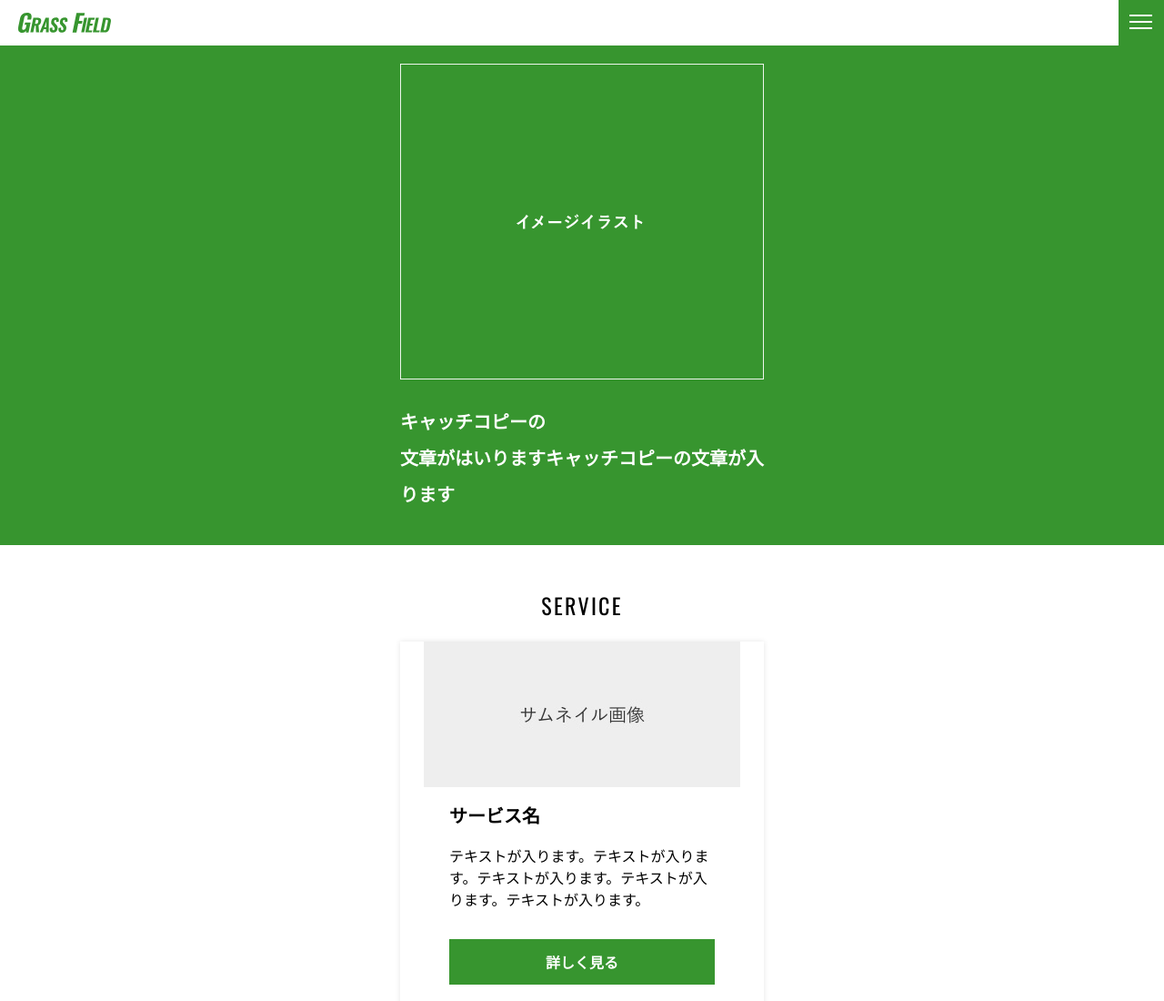
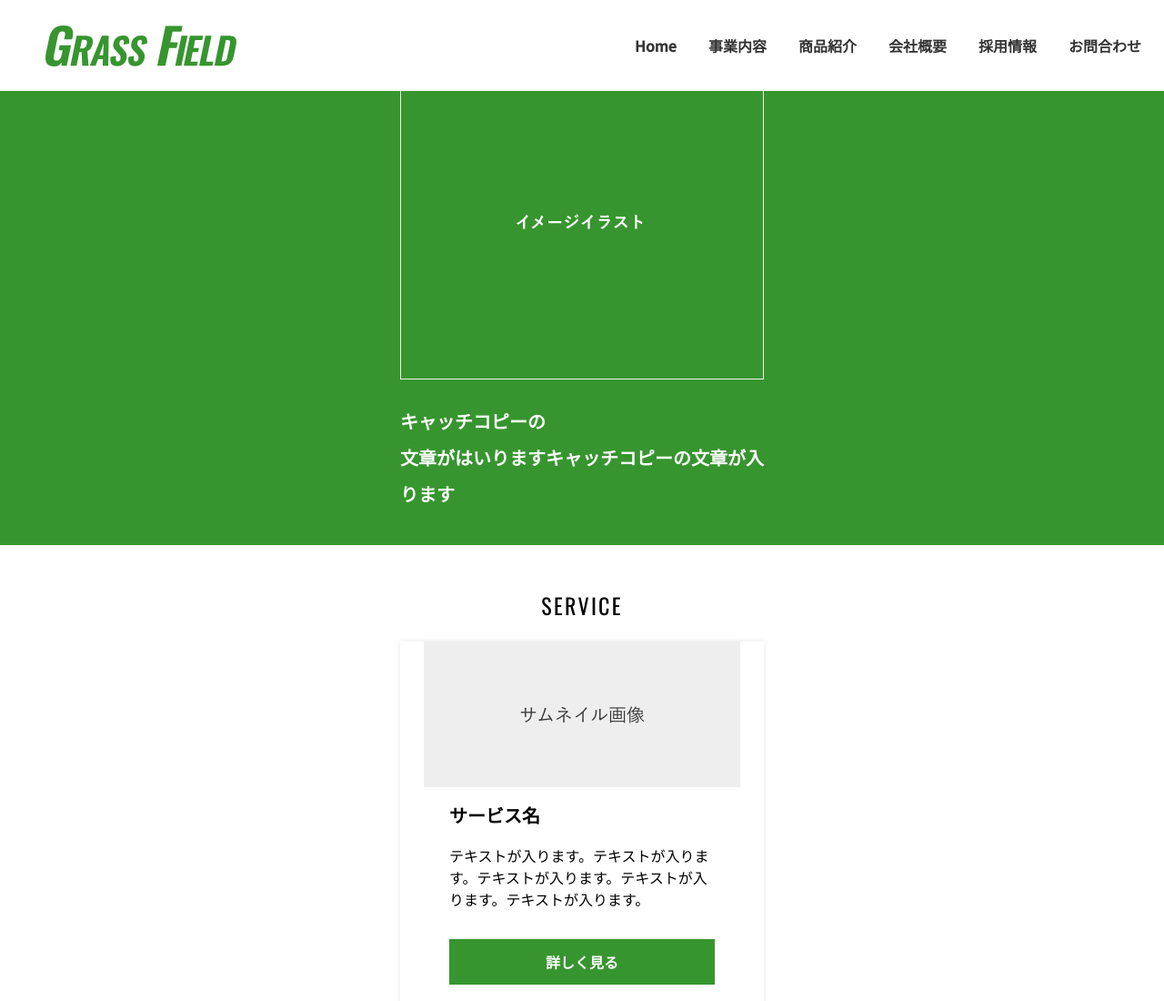
Before and after one commit to zakazan/mdn_coading_textbook, a plain HTML site: page EXERCISE01/index.html in a window 1280 px wide. Shown: the top 1100 px of the page at 91% size. Drawn offline with nearby package versions, Linux system fonts and the light colour scheme.

Commit message:
PCheader

```diff
--- a/EXERCISE01/css/top.css
+++ b/EXERCISE01/css/top.css
@@ -17,6 +17,18 @@
 
 .header__logo img {
     height: 100%;
+}
+
+@media screen and (min-width: 768px), print {
+    .header {
+        align-items: center;
+        height: 100px;
+        padding: 30px 25px 30px 50px;
+    }
+
+    .header__logo {
+        max-height: 45px;
+    }
 }
 
 /* hamburger */
@@ -73,6 +85,12 @@
     transform: rotate(90deg) translate(-12px, -13px);
 }
 
+@media screen and (min-width: 768px), print {
+    .hamburger {
+        display: none;
+    }
+}
+
 /* nav */
 .gnav {
     display: none;
@@ -104,6 +122,26 @@
     text-decoration: none;
     color: #333;
     font-weight: bold;
+}
+
+@media  screen and (min-width:768px), print {
+    .gnav {
+        display: block;
+    }
+
+    .gnav__list {
+        display: flex;
+    }
+
+    .gnav__item {
+        border: none;
+        padding: 0;
+        margin-right: 35px;
+    }
+
+    .gnav__item:last-of-type {
+        margin-right: 0;
+    }
 }
 
 /* main-contents */
```
